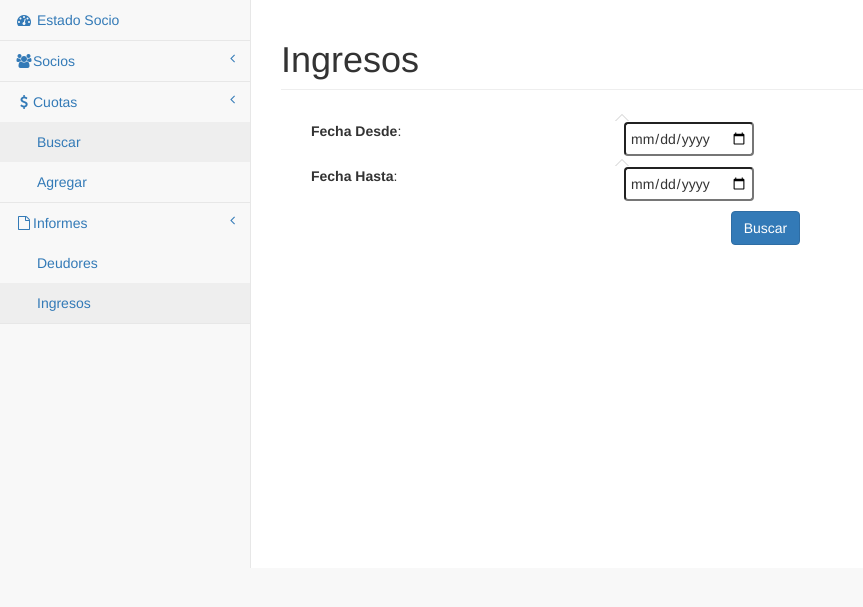
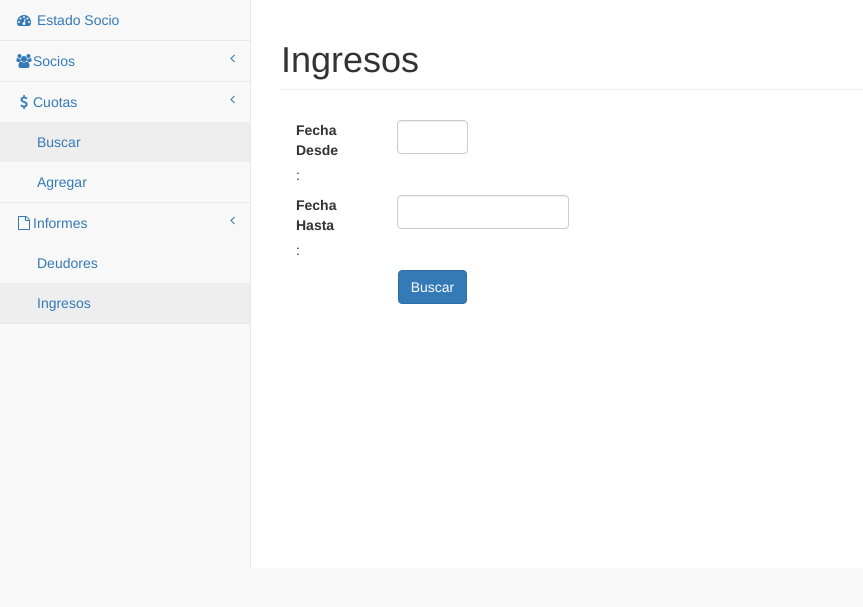
Before and after one commit to sanchezjuanmanuel93/gimnasio, a Flask app: page /informes/ingresos in a window 1280 px wide. Shown: the part 51-658 px from the top of the page, without its empty margins (0-863 px from the left). Run offline with Flask 2, Linux system fonts and the light colour scheme; some libraries are stand-ins or nearby versions.

Commit message:
comiteo para pullear lo de mati

```diff
--- a/app/datos/forms.py
+++ b/app/datos/forms.py
@@ -31,5 +31,5 @@ class GetEstadoSocio(Form):
     telefono = IntegerField('Telefono')
 
 class InformeIngresos(Form):
-    fechaDesde= DateField('Fecha Desde')
-    fechaHasta = DateField('Fecha Hasta')
+    fechaDesde= StringField('Fecha Desde')
+    fechaHasta = StringField('Fecha Hasta')
--- a/app/templates/cuota/altaCuota.html
+++ b/app/templates/cuota/altaCuota.html
@@ -68,8 +68,6 @@ var checkout = $('#fechaHasta').datepicker({
 }).on('changeDate', function(ev) {
   checkout.hide();
 }).data('datepicker');
-
-
 });
 
 
--- a/app/templates/informes/ingresos.html
+++ b/app/templates/informes/ingresos.html
@@ -4,20 +4,23 @@
 
 {% block header %}Ingresos{% endblock%}
 {% block content %}
-<div class="col-lg-12">
+<div class="row">
+    <div class="col-lg-4">
         <form role="form" method="post" action="" name="informeIngresosForm">
             <div class="row">
                 <div class="col-md-4">{{ form.fechaDesde.label }}:</div>
-            <div class="col-md-8">{{ form.fechaDesde(class='datepicker',required=true)}}</div>
+                <div class="col-md-4">{{ form.fechaDesde(class='form-control',required=true)}}</div>
             </div>
             <div class="row">
                 <div class="col-md-4">{{ form.fechaHasta.label }}:</div>
-            <div class="col-md-8">{{ form.fechaHasta(class='datepicker',required=true)}}</div>
+                <div class="col-md-8">{{ form.fechaHasta(class='form-control',required=true)}}</div>
             </div>
             <div class="row">
                 <input type="submit" value="Buscar" class="btn btn-primary center-block"/>
             </div>
         </form>
+    </div>
+</div>
 {% if cuotas %}
 {% if cuotas.count()>0 %}
 <div class="col-md-4 alert alert-success" role="alert">
@@ -49,11 +52,52 @@
     {% endfor %}
     </tbody>
 </table>
-        {% else  %}
+{% else %}
 <div class="alert alert-danger" role="alert">
     No existen cuotas abonadas en el rango de fechas especificado
 </div>
 {% endif %}
 {% endif %}
-</div>
+{% block scripts %}
+{{ super() }}
+<script>
+/*
+    $('#fechaDesde').datepicker({
+        format: 'yyyy-mm-dd',
+        setDate: new Date()
+    });
+
+    $('#fechaHasta').datepicker({
+        format: 'yyyy-mm-dd'
+    });
+*/
+var nowTemp = new Date();
+var now = new Date(nowTemp.getFullYear(), nowTemp.getMonth(), nowTemp.getDate(), 0, 0, 0, 0);
+
+var checkin = $('#fechaDesde').datepicker({
+  setDate: now,
+  format:'yyyy-mm-dd',
+  onRender: function(date) {
+    return date.valueOf() < now.valueOf() ? 'disabled' : '';
+  }
+}).on('changeDate', function(ev) {
+  if (ev.date.valueOf() > checkout.date.valueOf()) {
+    var newDate = new Date(ev.date)
+    newDate.setMonth(newDate.getMonth() + 1);
+    checkout.setValue(newDate);
+  }
+  checkin.hide();
+  $('#fechaHasta')[0].focus();
+}).data('datepicker');
+var checkout = $('#fechaHasta').datepicker({
+  format:'yyyy-mm-dd',
+  onRender: function(date) {
+    return date.valueOf() <= checkin.date.valueOf() ? 'disabled' : '';
+  }
+}).on('changeDate', function(ev) {
+  checkout.hide();
+}).data('datepicker');
+
+</script>
 {% endblock %}
+{% endblock %}
--- a/app/templates/main.html
+++ b/app/templates/main.html
@@ -26,7 +26,7 @@
     <link href="{{url_for('static', filename='estilos.css')}}" rel="stylesheet"
           type="text/css">
 
-        <!-- Datepicker CSS -->
+    <!-- Datepicker CSS -->
     <link href="{{url_for('static', filename='datepicker/css/datepicker.css')}}" rel="stylesheet">
 
     <!-- HTML5 Shim and Respond.js IE8 support of HTML5 elements and media queries -->
@@ -128,18 +128,22 @@
             </div>
             <!-- /.col-lg-12 -->
         </div>
-        <div class="row">
-            <div class="col-lg-6">
                 {% block error %}
                 {% if error %}
-                <div class="alert alert-danger" role="alert">{{error}}</div>
+                <div class="row">
+                    <div class="col-lg-6">
+                        <div class="alert alert-danger" role="alert">{{error}}</div>
+                    </div>
+                </div>
                 {% endif %}
                 {% if success %}
-                <div class="alert alert-success" role="alert">{{success}}</div>
+                <div class="row">
+                    <div class="col-lg-6">
+                        <div class="alert alert-success" role="alert">{{success}}</div>
+                    </div>
+                </div>
                 {% endif %}
                 {% endblock %}
-            </div>
-        </div>
         {% block content %}
         {% endblock %}
 
```
Lines whose indentation alone changed are shown as unchanged.
